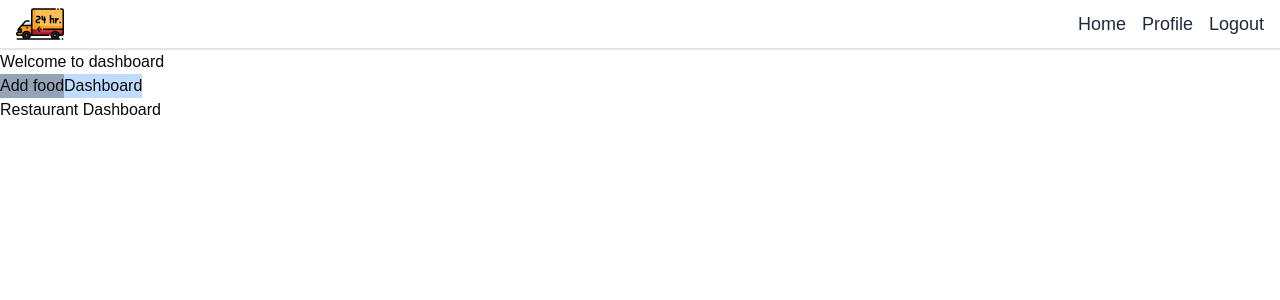
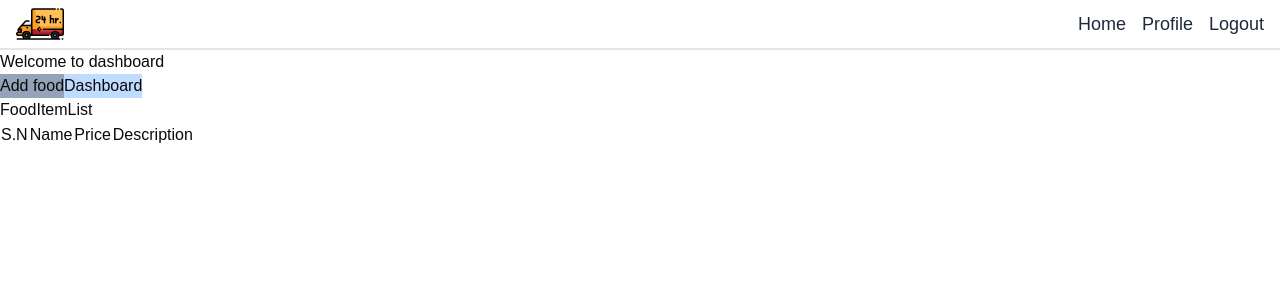
Before and after one commit to sureshzz/food-delivary-webapp, a Next.js app: page /restaurant/dashboard in a window 1280 px wide. Shown: the top 300 px of the page. Built offline with nearby package versions, Linux system fonts and the light colour scheme; sample sign-in values are in the browser's storage.

Commit message:
fooditemlist

```diff
--- /dev/null
+++ b/src/app/_components/FoodItemList.tsx
@@ -0,0 +1,21 @@
+import React from 'react'
+
+const FoodItemList = () => {
+  return (
+    <>
+      <div>FoodItemList</div>
+      <table>
+        <thead>
+          <tr>
+            <td>S.N</td>
+            <td>Name</td>
+            <td>Price</td>
+            <td>Description</td>
+          </tr>
+        </thead>
+      </table>
+    </>
+  );
+}
+
+export default FoodItemList
--- /dev/null
+++ b/src/app/api/restaurants/foods/[id]/route.tsx
@@ -0,0 +1,16 @@
+import { connectionStr } from "@/lib/db";
+import { foodSchema } from "@/lib/foodsModel";
+import mongoose from "mongoose";
+import { NextResponse } from "next/server";
+
+
+
+export async function GET(request:Request,restroId:any){
+  const r_id = restroId.params.id;
+  let name:string = "pizza";
+  let success = false;
+  await mongoose.connect(connectionStr)
+  let result = await foodSchema.find({restaurant_id:r_id});
+  return NextResponse.json({result})
+
+}
--- a/src/app/restaurant/dashboard/page.tsx
+++ b/src/app/restaurant/dashboard/page.tsx
@@ -2,6 +2,7 @@
 import React, { useState } from "react";
 import RestaurantHeader from "@/app/_components/RestaurantHeader";
 import AddFoodItems from "@/app/_components/AddFoodItems";
+import FoodItemList from "@/app/_components/FoodItemList";
 
 const Dashboard = () => {
   const[addItem,setAddItem] = useState<boolean>(false)
@@ -12,7 +13,7 @@ const Dashboard = () => {
       <button className = 'bg-slate-400' onClick={()=>{setAddItem(true)}}>Add food</button>
       <button className="bg-blue-200" onClick={()=>{setAddItem(false)}}>Dashboard</button>
       {
-        addItem?<AddFoodItems/>:<h1>Restaurant Dashboard</h1>
+        addItem?<AddFoodItems/>: <FoodItemList />
       }
     </div>
   );
```
